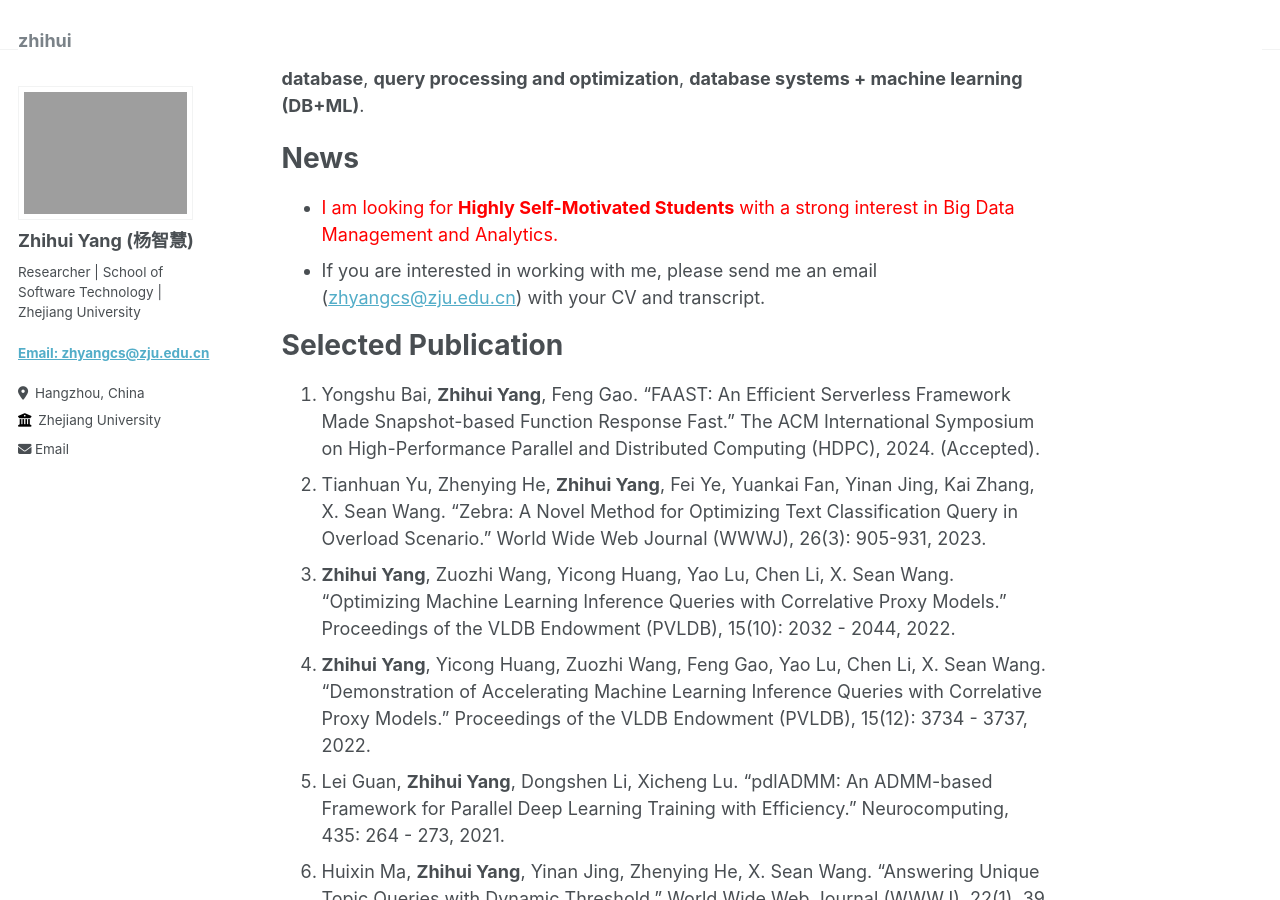
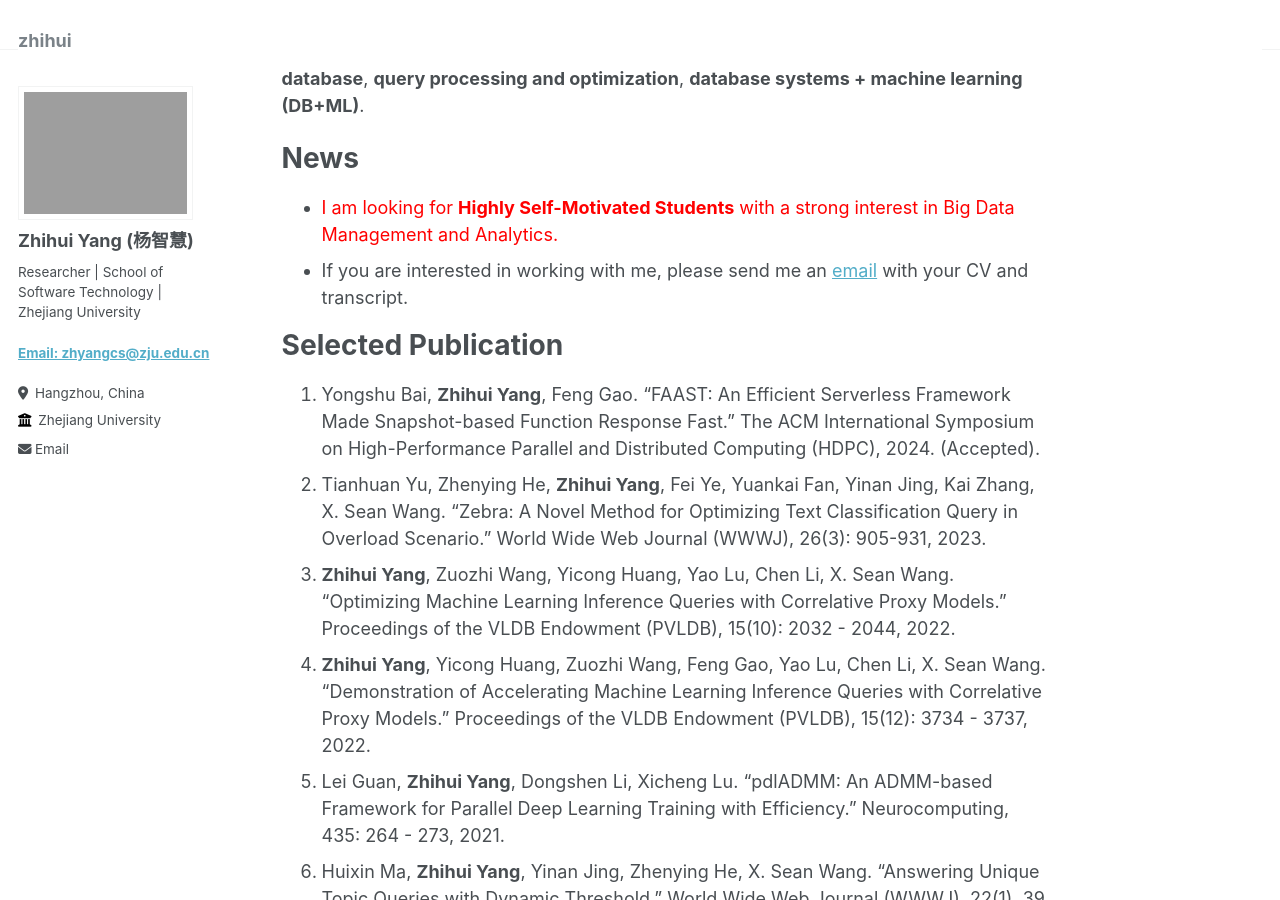
Before and after one commit to zhyangcs/zhihui, a Jekyll site: the page built from _pages/about.md, in a window 1280 px wide and 900 px high, scrolled down 303 px. Built offline with Jekyll 4.4.1, drawn with Linux system fonts in a browser that asks for light colours; part of the change alters nothing that is shown.

Commit message:
update profile

```diff
--- a/_pages/about.md
+++ b/_pages/about.md
@@ -23,7 +23,7 @@ My research interests are in the field of **big data management and analytics**,
 News
 ======
 - <span style="color:red">I am looking for **Highly Self-Motivated Students** with a strong interest in Big Data Management and Analytics. </span>
-- If you are interested in working with me, please send me an email (<zhyangcs@zju.edu.cn>) with your CV and transcript.
+- If you are interested in working with me, please send me an [email](mailto:<zhyangcs@zju.edu.cn>) with your CV and transcript.
 
 
 
```
